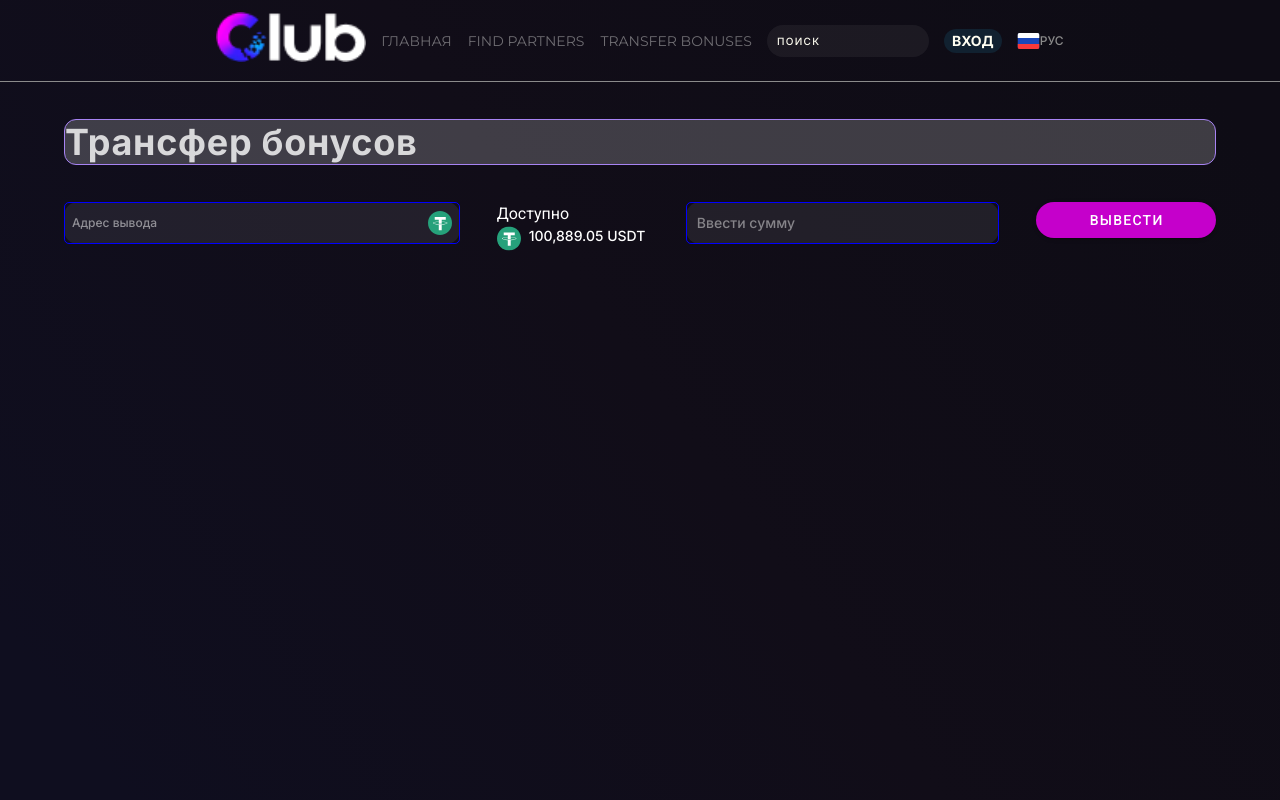
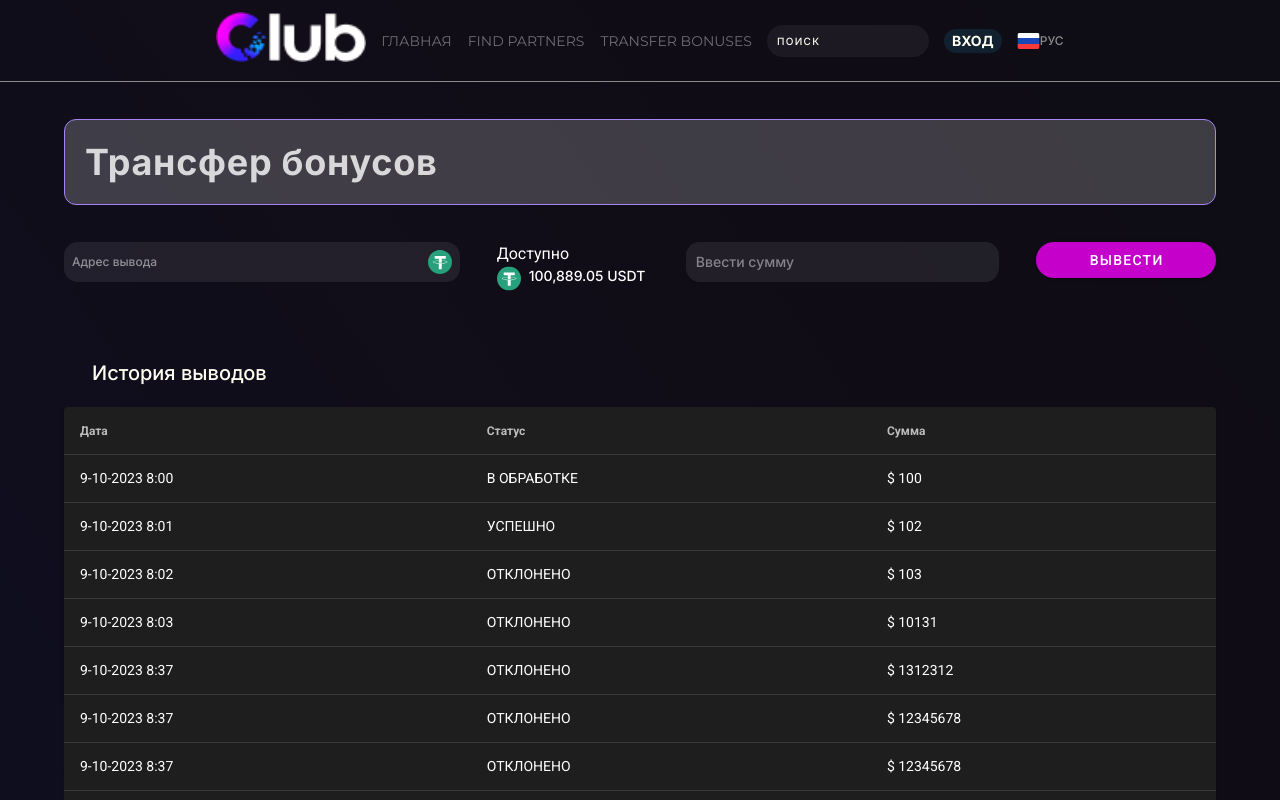
Before and after one commit to bogoslovskiydenis/club-dashbord, a Nuxt app: page /admin/transfer-bonuses in a window 1280 px wide. Shown: the top 800 px of the page. Built offline with nearby package versions, Linux system fonts and the light colour scheme.

Commit message:
transfer-bonuses

```diff
--- a/pages/admin/transfer-bonuses.vue
+++ b/pages/admin/transfer-bonuses.vue
@@ -41,18 +41,95 @@
         </div>
       </div>
     </div>
+    <div class="history_payment">
+      <div class="history_payment_text">
+        История выводов
+      </div>
+      <TableApp :header="headers" :history="history">
+
+      <template v-slot:items="props">
+          <td class="red"> {{ props.item.name }}</td>
+          <td class="text-xs-right">{{ props.item.bonus }}</td>
+          <td class="text-xs-right">{{ props.item.allmoney }}</td>
+          <td class="text-xs-right">{{ props.item.test }}</td>
+        </template>
+      </TableApp>
+
+    </div>
   </div>
 </template>
 
 <script>
+import TableApp from "@/components/table/table.vue";
+
 export default {
   name: 'TransferBonusesPage',
+  components: {TableApp},
   layout: "admin",
   data() {
     return {
       inputValue: '',
       inputValue2: "",
-      iconSrc: '/tether.svg'
+      iconSrc: '/tether.svg',
+      headers: [
+        {text: 'Дата', align: 'left', sortable: false, value: 'name'},
+        {text: 'Статус', value: 'status'},
+        {text: 'Сумма', value: 'allmoney'},
+      ],
+      history: [
+        {
+          name: '9-10-2023 8:00',
+          status: 'В ОБРАБОТКЕ',
+          allmoney: "$ 100",
+        },
+        {
+          name: '9-10-2023 8:01',
+          status: 'УСПЕШНО',
+          allmoney: "$ 102",
+        },
+        {
+          name: '9-10-2023 8:02',
+          status: 'ОТКЛОНЕНО',
+          allmoney: "$ 103",
+        },
+        {
+          name: '9-10-2023 8:03',
+          status: 'ОТКЛОНЕНО',
+          allmoney: "$ 10131",
+        },{
+          name: '9-10-2023 8:37',
+          status: 'ОТКЛОНЕНО',
+          allmoney: "$ 1312312",
+        },{
+          name: '9-10-2023 8:37',
+          status: 'ОТКЛОНЕНО',
+          allmoney: "$ 12345678",
+        },{
+          name: '9-10-2023 8:37',
+          status: 'ОТКЛОНЕНО',
+          allmoney: "$ 12345678",
+        },{
+          name: '9-10-2023 8:37',
+          status: 'ОТКЛОНЕНО',
+          allmoney: "$ 12345678",
+        },{
+          name: '9-10-2023 8:37',
+          status: 'ОТКЛОНЕНО',
+          allmoney: "$ 12345678",
+        },{
+          name: '9-10-2023 8:37',
+          status: 'ОТКЛОНЕНО',
+          allmoney: "$ 12345678",
+        },{
+          name: '9-10-2023 8:37',
+          status: 'ОТКЛОНЕНО',
+          allmoney: "$ 12345678",
+        },{
+          name: '9-10-2023 8:37',
+          status: 'ОТКЛОНЕНО',
+          allmoney: "$ 12345678",
+        },
+      ],
     };
   },
   methods: {
@@ -132,6 +209,7 @@ export default {
 }
 
 .custom-input {
+  /*height: 56px;*/
   width: 444.667px;
   max-width: 100%;
   position: relative;
@@ -161,7 +239,6 @@ label {
 input {
   width: 100%;
   padding: 10px;
-  border: 1px solid blue;
   border-radius: 5px;
   outline: none;
 }
@@ -181,9 +258,9 @@ input {
 }
 
 .transfer_title {
+  padding: 20px;
   border-radius: 12px;
   border: 1px solid #A783F3;
-
   background: rgba(255, 255, 255, 0.20);
 }
 
@@ -197,4 +274,19 @@ input {
   line-height: normal;
   letter-spacing: 0.72px;
 }
+
+.history_payment {
+  padding-top: 37px;
+}
+
+.history_payment_text {
+  padding: 24px 28px 24px 28px;
+  color: #FFFEF1;
+  /* Title/04 */
+  font-family: "Inter", sans-serif;
+  font-size: 20px;
+  font-style: normal;
+  font-weight: 500;
+  line-height: 20px; /* 100% */
+}
 </style>
```
